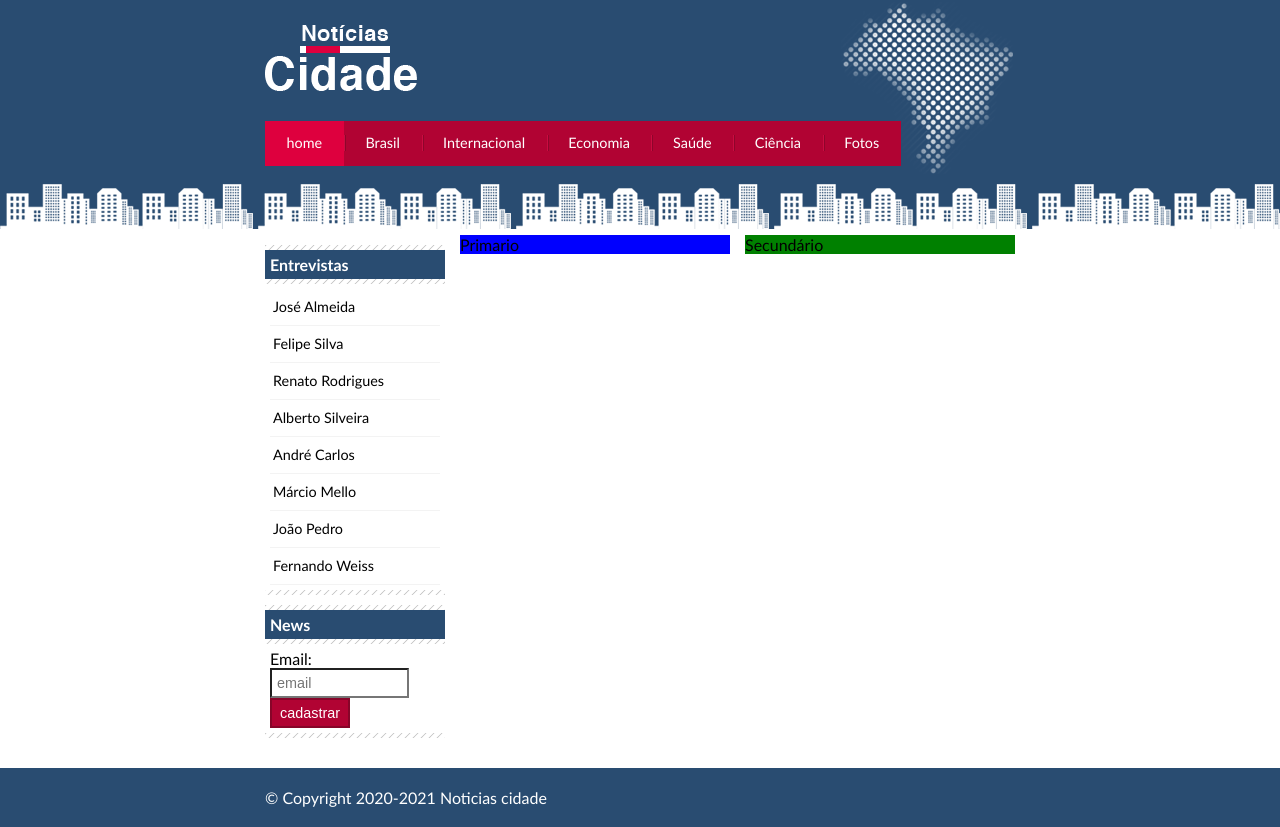
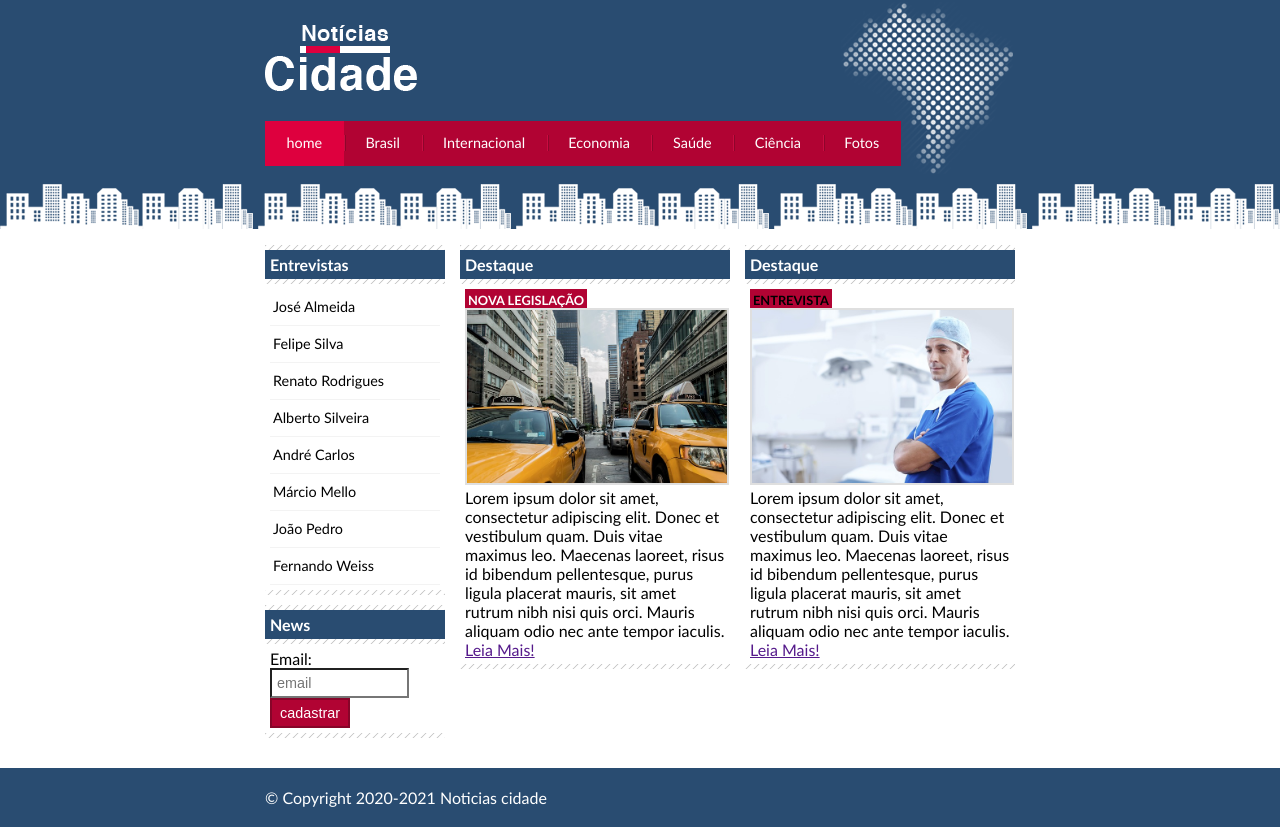
Before and after one commit to mensil/Site-noticias-cidade, a plain HTML site: page index.html in a window 1280 px wide. Drawn offline with Linux system fonts and the light colour scheme.

Commit message:
Formatando cabeçalhos

```diff
--- a/estilo.css
+++ b/estilo.css
@@ -97,7 +97,7 @@ body.fotos #navegacao a#fotos
 	width: 270px;
 	float: left;
 	margin: 0 0 20px 195px;
-	background: blue;
+
 }
 
 #duas-colunas #primario{
@@ -115,7 +115,7 @@ body.fotos #navegacao a#fotos
 	width: 270px;
 	float: left;
 	margin: 0 0 20px 15px;
-	background: green;
+
 }
 
 
@@ -185,6 +185,32 @@ h2{
 
  }
 
+/* Formatando imagens */
+img {
+	border: 2px solid #dfdfdf;
+
+}
+
+
+/* Formatando cabeçalhos */
+
+h3{
+	text-transform: uppercase;
+	display: inline;
+	font-size: 0.8em;
+	padding: 3px;
+}
+
+.destaque h3{
+	background: #b10333;
+	color: #fff;
+}
+
+.entrevista h3{
+	background: #b10333;
+}
+
+
 
 /* Rodape */
 #rodape{
--- a/index.html
+++ b/index.html
@@ -41,8 +41,43 @@
 			</div><!-- Fim topo -->
 			<!-- Inicio Conteudo -->
 			<div id="conteudo">
-				<div id="primario">Primario</div>
-				<div id="secundario">Secundário</div>
+				<div id="primario">
+					<div class="caixa destaque">
+						<h2>Destaque</h2>
+						<div class="caixa-conteudo">
+							<h3>Nova Legislação</h3>
+							<img class="imagem-principal" src="imagens/taxi.jpg" width="100%">
+							<p>
+								Lorem ipsum dolor sit amet, consectetur adipiscing elit. Donec et vestibulum quam. Duis vitae maximus leo. Maecenas laoreet, risus id bibendum pellentesque, purus ligula placerat mauris, sit amet rutrum nibh nisi quis orci. Mauris aliquam odio nec ante tempor iaculis.
+							</p>
+							<p><a href="">Leia Mais!</a></p>
+
+
+
+						</div>
+
+					</div>
+				</div>
+
+				<div id="secundario">
+					<div class="caixa entrevista">
+						<h2>Destaque</h2>
+						<div class="caixa-conteudo">
+							<h3>Entrevista</h3>
+							<img class="imagem-principal" src="imagens/doutor.jpg" width="100%">
+							<p>
+								Lorem ipsum dolor sit amet, consectetur adipiscing elit. Donec et vestibulum quam. Duis vitae maximus leo. Maecenas laoreet, risus id bibendum pellentesque, purus ligula placerat mauris, sit amet rutrum nibh nisi quis orci. Mauris aliquam odio nec ante tempor iaculis.
+							</p>
+							<p><a href="">Leia Mais!</a></p>
+
+
+
+						</div>
+
+					</div>
+				</div>
+
+
 
 					<!-- Inicio Lateral -->
 					<div id="lateral">
```
Lines whose indentation alone changed are shown as unchanged.
